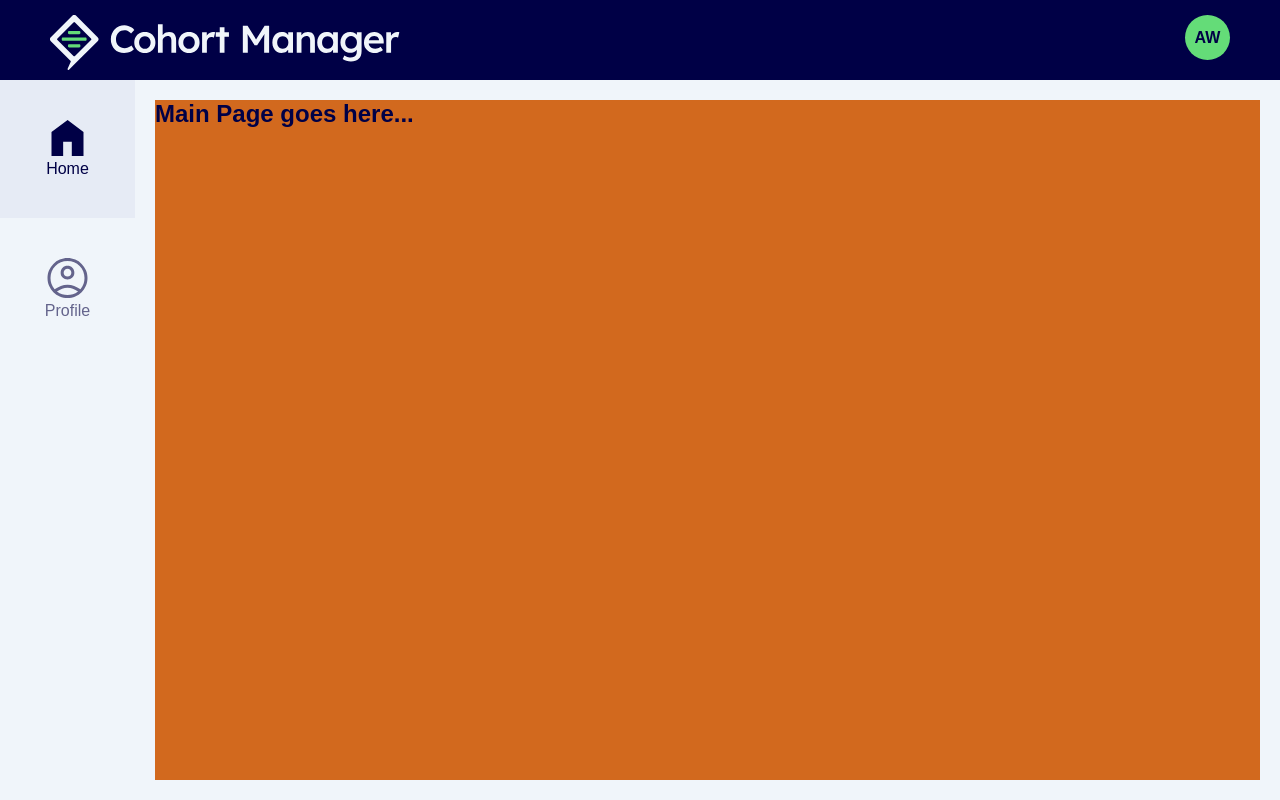
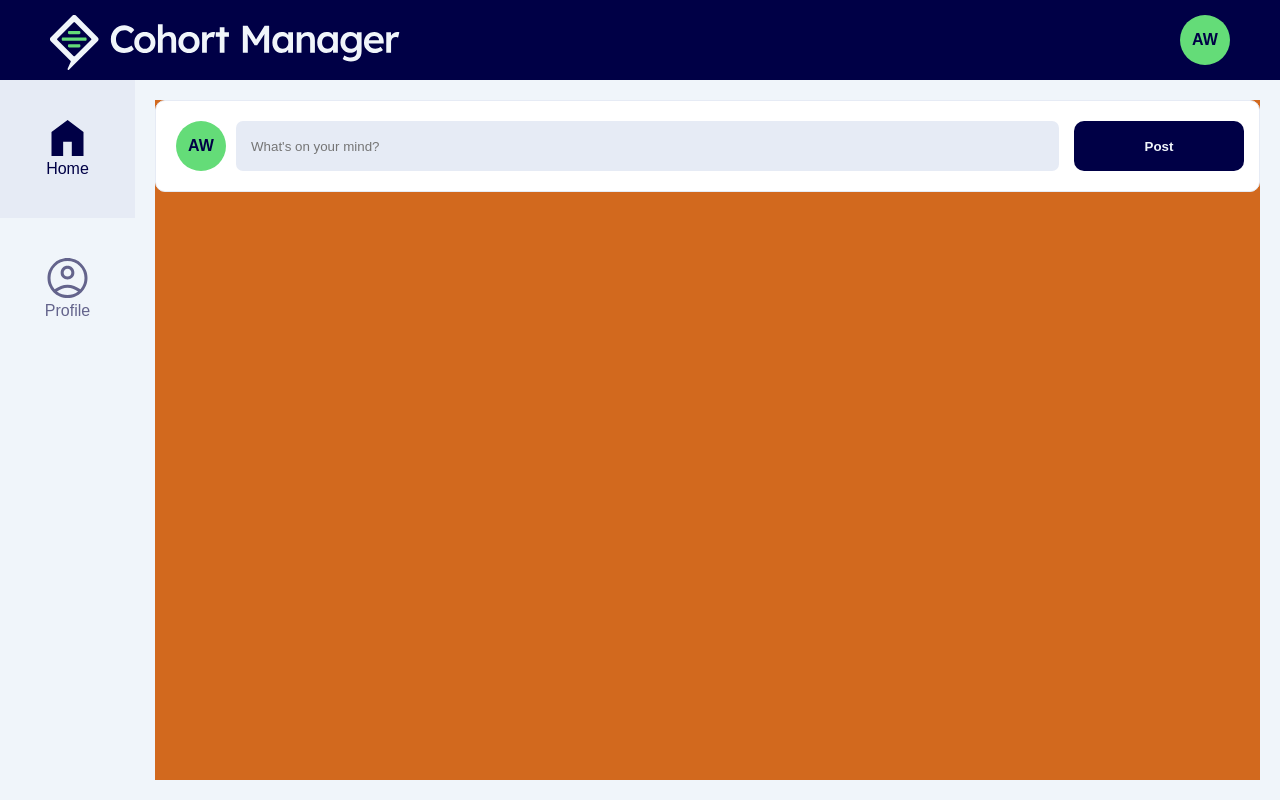
Before and after one commit to boolean-uk/react-cohort-dashboard-challenge, a React (Create React App) app: page /profile in a window 1280 px wide. Built offline with nearby package versions, Linux system fonts and the light colour scheme.

Commit message:
NewPostForm components and styles

```diff
--- a/src/App.js
+++ b/src/App.js
@@ -1,14 +1,16 @@
 import './styles/app.css'
 import Header from './components/Header.js'
 import LeftMenu from './components/LeftMenu';
-import Main from './components/Main';
+import Dashboard from './pages/Dashboard';
 
 function App() {
   return (
     <div className="app">
       <Header />
       <LeftMenu />
-      <Main />
+
+      {/* <TODO: use routing to choose between Dashboard and Profile Page below */}
+      <Dashboard />
     </div>
   );
 }
--- a/src/components/Main.js
+++ /dev/null
@@ -1,7 +0,0 @@
-export default function Main() {
-  return (
-    <div className='main'>
-      <h2>Main Page goes here...</h2>
-    </div>
-  )
-}
--- /dev/null
+++ b/src/pages/Dashboard/components/NewPostForm.js
@@ -0,0 +1,17 @@
+import '../../../styles/dashboard.css'
+import UserBanner from "../../../components/UserBanner";
+
+export default function NewPostForm() {
+
+  return (
+    <div className='new-post-form'>
+      <UserBanner />
+
+      <input type='text' className='post-input' placeholder="What's on your mind?" />
+
+      <button className='post-button'>
+        Post
+      </button>
+    </div>
+  )
+}
--- /dev/null
+++ b/src/pages/Dashboard/index.js
@@ -0,0 +1,9 @@
+import NewPostForm from "./components/NewPostForm";
+
+export default function Dashboard() {
+  return (
+    <div className='main dashboard'>
+      <NewPostForm />
+    </div>
+  )
+}
--- a/src/styles/app.css
+++ b/src/styles/app.css
@@ -23,5 +23,5 @@
 .app > .main {
   grid-area: main;
   margin: 20px;
-  background-color: chocolate;
+  background-color: chocolate; /* TODO: delete this line*/
 }
--- /dev/null
+++ b/src/styles/dashboard.css
@@ -0,0 +1,25 @@
+.app > .dashboard > .new-post-form {
+  border: 1px solid #E6EBF5;
+  border-radius: 10px;
+  background-color: white;
+  padding: 20px 0px 20px 20px;
+
+  display: grid;
+  grid-template-columns: 50px auto 200px;
+}
+
+.app > .dashboard > .new-post-form > .post-input {
+  margin-left: 10px;
+  padding: 15px;
+  border-radius: 7px;
+  border-style: none;
+  background-color: #E6EBF5;
+}
+
+.app > .dashboard > .new-post-form > .post-button {
+  height: 50px;
+  margin: 0 15px;
+  font-weight: bold;
+  border-radius: 10px;
+  border-style: none;
+}
--- a/src/styles/styles.css
+++ b/src/styles/styles.css
@@ -23,8 +23,8 @@ button:hover {
   border-radius: 50%;
   background-color: #64dc78;
   color: #000046;
-  width: 45px;
-  height: 45px;
+  width: 50px;
+  height: 50px;
   font-weight: bold;
   display: flex;  /* or inline-flex */
   align-items: center;
@@ -32,6 +32,5 @@ button:hover {
 }
 
 /* TODO:
-- Form input background colour: #e6ebf5
 - Post title colour: #64648c
 */
```
